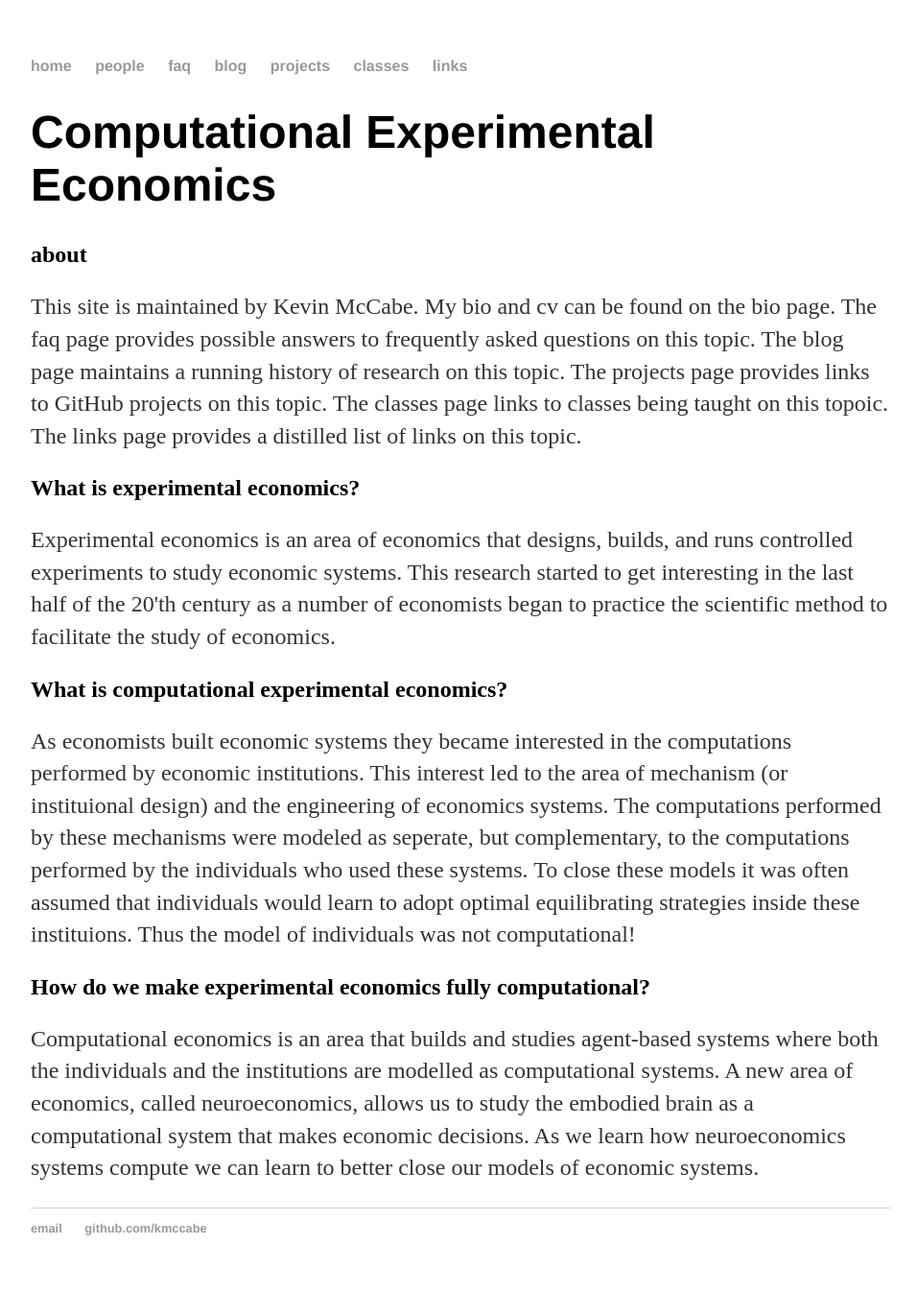
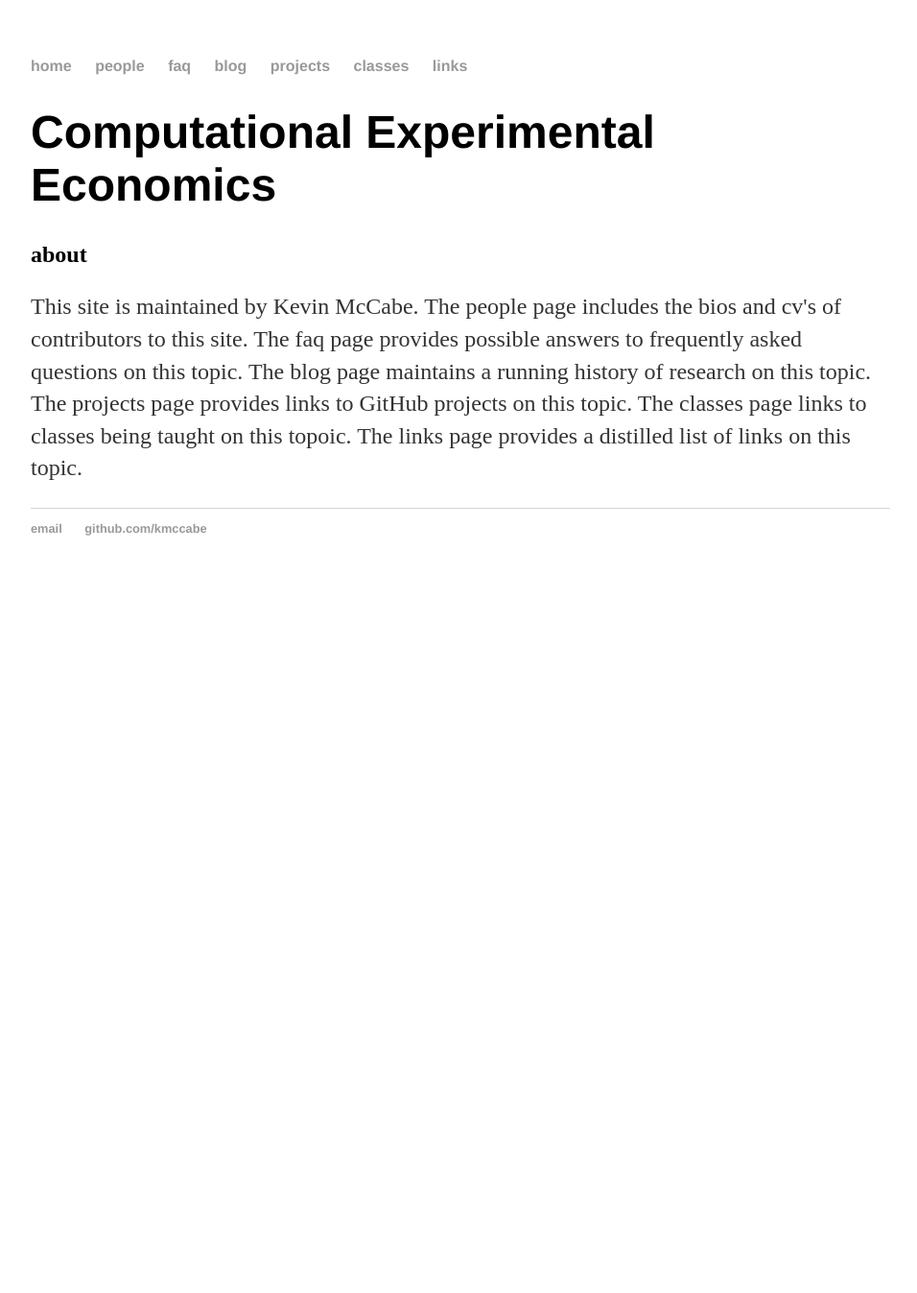
Before and after one commit to Kmccabe/KAM.github.io, a Jekyll site: the page built from index.html, in a window 1280 px wide. Shown: the whole page at 96% size, without its empty margins (160-1116 px from the left). Built offline with Jekyll 4.4.1, drawn with Linux system fonts in a browser that asks for light colours; after the commit the page ends 900 px from its top, so only the background shows below that.

Commit message:
changed bio to people
also deleted what is on the faq page

```diff
--- a/index.html
+++ b/index.html
@@ -6,10 +6,4 @@ title: Computational Experimental Economics
 	<h1>Computational Experimental Economics</h1>
 </div><!-- /.blurb -->
 <h2>about</h2>
-<p>This site is maintained by Kevin McCabe. My bio and cv can be found on the bio page. The faq page provides possible answers to frequently asked questions on this topic. The blog page maintains a running history of research on this topic.  The projects page provides links to GitHub projects on this topic.  The classes page links to classes being taught on this topoic. The links page provides a distilled list of links on this topic. </p>
-<h2>What is experimental economics?</h2>
-<p>Experimental economics is an area of economics that designs, builds, and runs controlled experiments to study economic systems.  This research started to get interesting in the last half of the 20'th century as a number of economists began to practice the scientific method to facilitate the study of economics.</p>
-<h2>What is computational experimental economics?</h2>
-<p>As economists built economic systems they became interested in the computations performed by economic institutions.  This interest led to the area of mechanism (or instituional design) and the engineering of economics systems.  The computations performed by these mechanisms were modeled as seperate, but complementary, to the computations performed by the individuals who used these systems.  To close these models it was often assumed that individuals would learn to adopt optimal equilibrating strategies inside these instituions.  Thus the model of individuals was not computational!</p>
-<h2>How do we make experimental economics fully computational?</h2>
-<p>Computational economics is an area that builds and studies agent-based systems where both the individuals and the institutions are modelled as computational systems.  A new area of economics, called neuroeconomics, allows us to study the embodied brain as a computational system that makes economic decisions.  As we learn how neuroeconomics systems compute we can learn to better close our models of economic systems.</p>
+<p>This site is maintained by Kevin McCabe. The people page includes the bios and cv's of contributors to this site. The faq page provides possible answers to frequently asked questions on this topic. The blog page maintains a running history of research on this topic.  The projects page provides links to GitHub projects on this topic.  The classes page links to classes being taught on this topoic. The links page provides a distilled list of links on this topic. </p>
```
